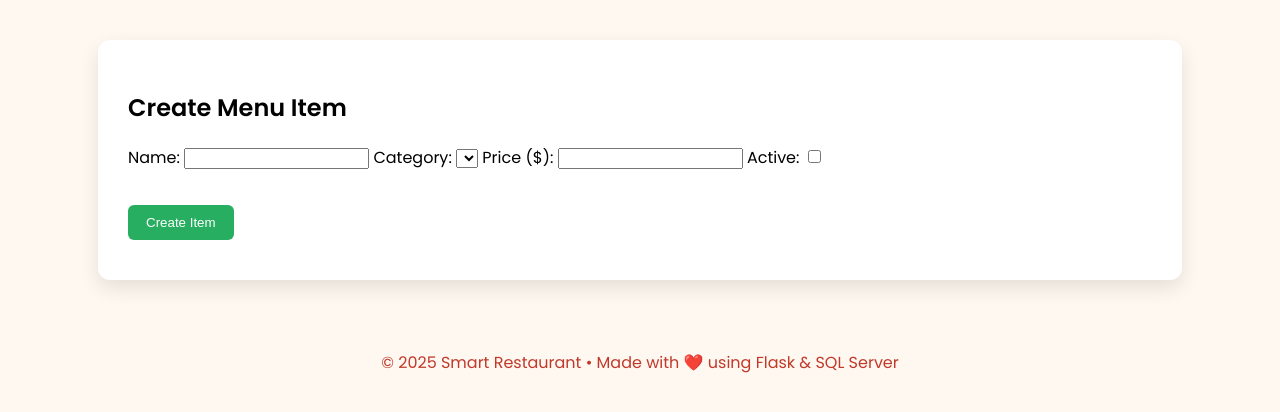
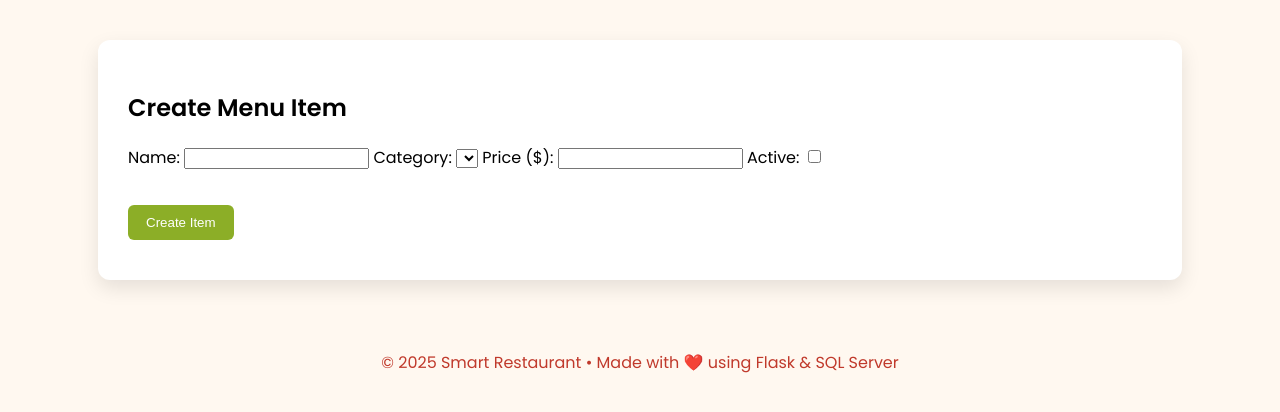
Before and after one commit to bhavana010/smart-restaurant-app, a Flask app: page /menu/create in a window 1280 px wide. Shown: the part 63-475 px from the top of the page. Run offline with Flask 3, Linux system fonts and the light colour scheme; the visitor is signed in with stand-in values (Sample User, id 1); data that the repository does not hold is empty.

Commit message:
Added color change in menu

```diff
--- a/templates/menu_form.html
+++ b/templates/menu_form.html
@@ -28,7 +28,7 @@
         {% if item and item.Active %}checked{% endif %}>
 
     <br><br>
-    <button type="submit" style="background:#27ae60; color:white;">
+    <button type="submit" style="background:#8cae27; color:white;">
         {{ "Update Item" if item else "Create Item" }}
     </button>
 
```
